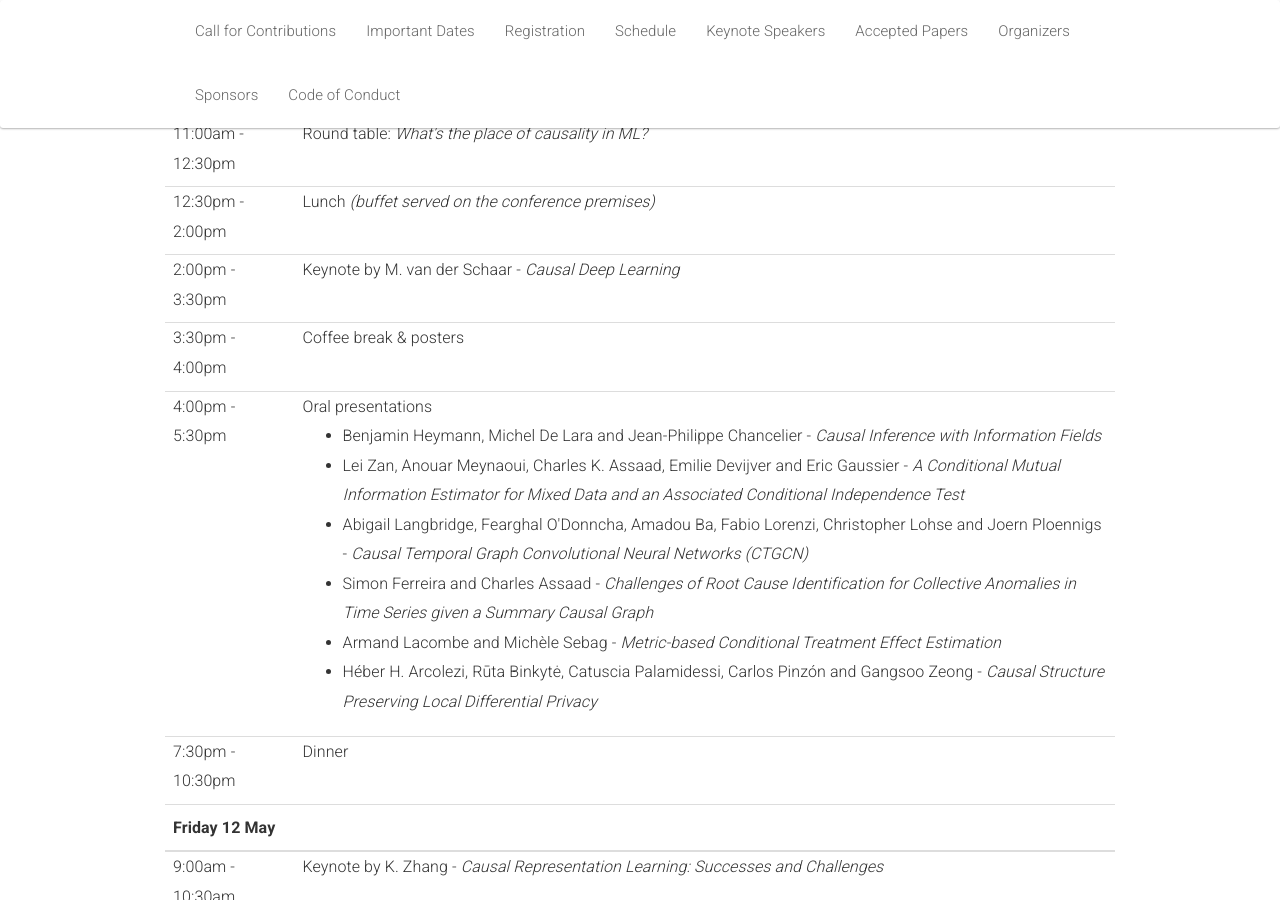
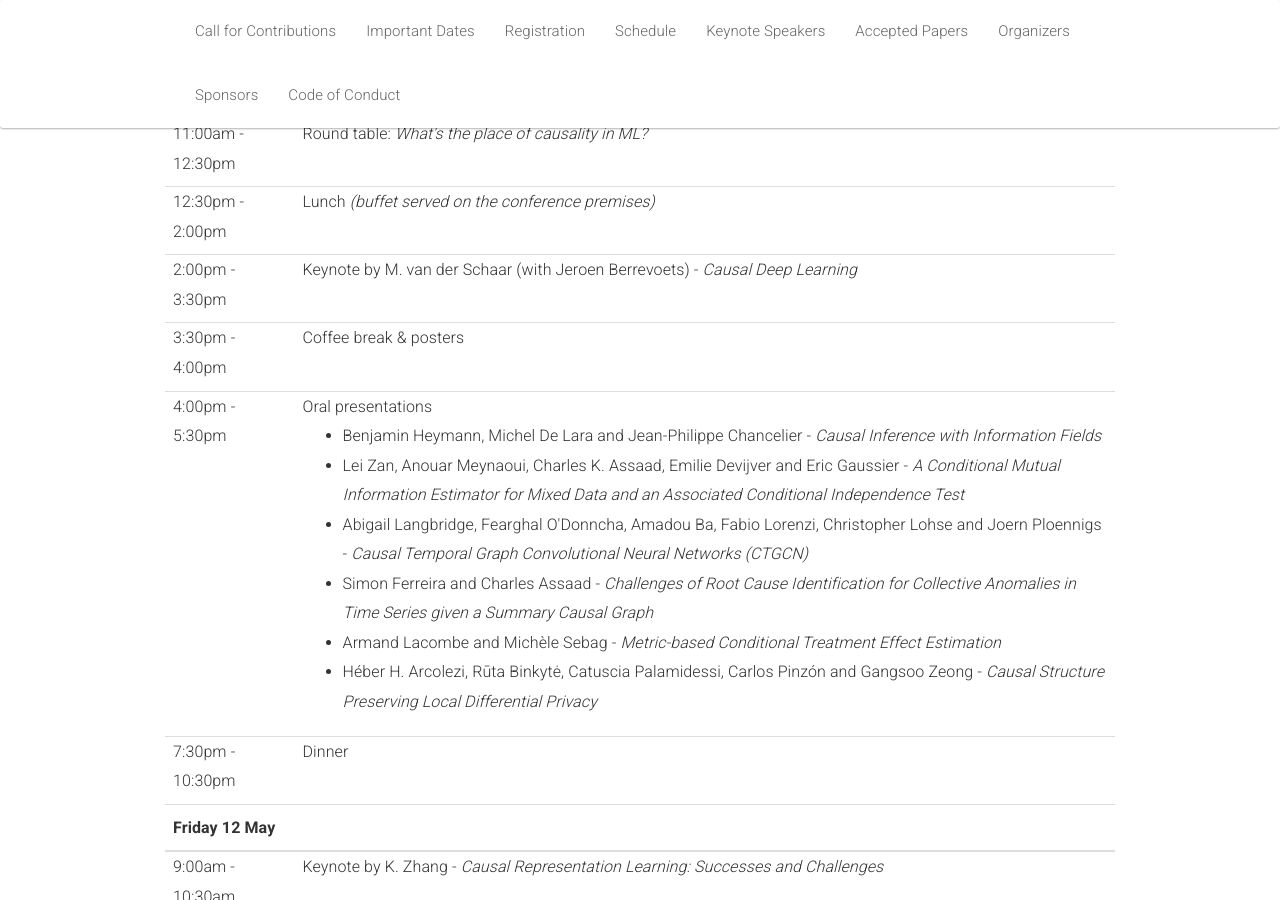
Before and after one commit to quarter-on-causality/quarter-on-causality.github.io, a Jekyll site: the page built from _pages/home_challenges.md, in a window 1280 px wide and 900 px high, scrolled down 3417 px. Built offline with Jekyll 4.4.1, drawn with Linux system fonts in a browser that asks for light colours; nearby versions of some CDN libraries.

Commit message:
Update home_challenges.md

```diff
--- a/_pages/home_challenges.md
+++ b/_pages/home_challenges.md
@@ -233,7 +233,7 @@ acknowledgements: ""
         </tr>
 	      <tr>
           <td>2:00pm - 3:30pm</td>
-          <td>Keynote by M. van der Schaar - <i>Causal Deep Learning</i></td>
+          <td>Keynote by M. van der Schaar (with Jeroen Berrevoets) - <i>Causal Deep Learning</i></td>
         </tr>
 	      <tr>
           <td>3:30pm - 4:00pm</td>
```
